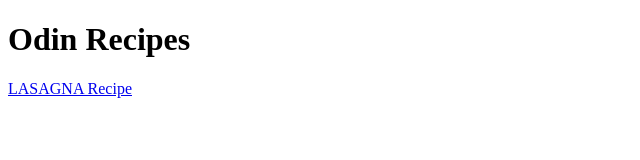
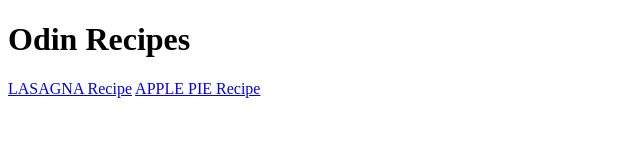
Before and after one commit to gstvtiger/odin-recipes2, a plain HTML site: page index.html in a window 1280 px wide. Shown: the whole page, without its empty margins (0-640 px from the left). Drawn offline with Linux system fonts and the light colour scheme.

Commit message:
Added link page apple-pie

```diff
--- a/index.html
+++ b/index.html
@@ -9,6 +9,6 @@
     <h1>Odin Recipes</h1>
 
     <a href="recipes/lasagna.html">LASAGNA Recipe</a>
-
+    <a href="recipes/apple_pie.html">APPLE PIE Recipe</a>
 </body>
 </html>
```
